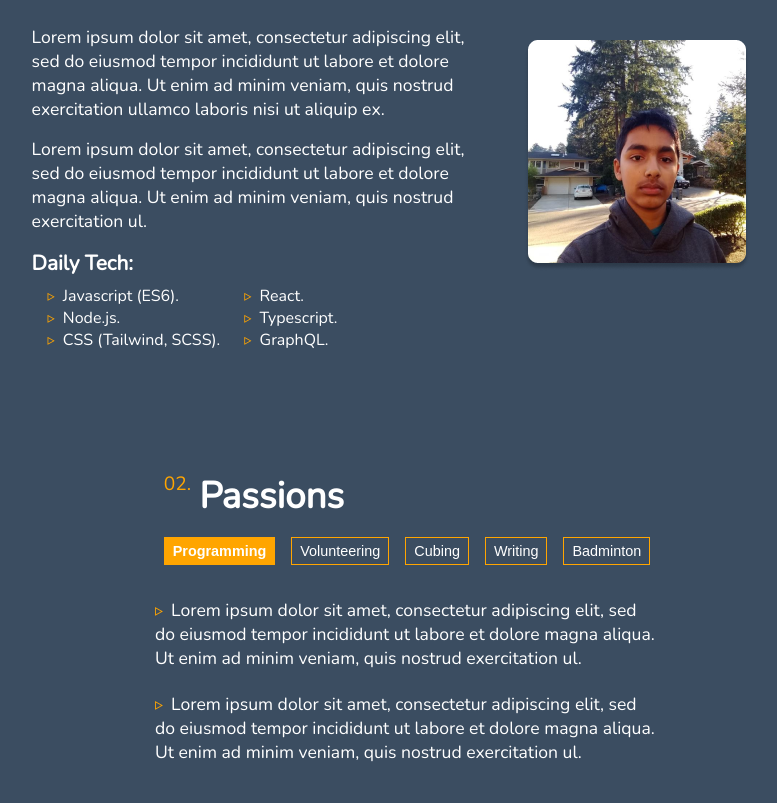
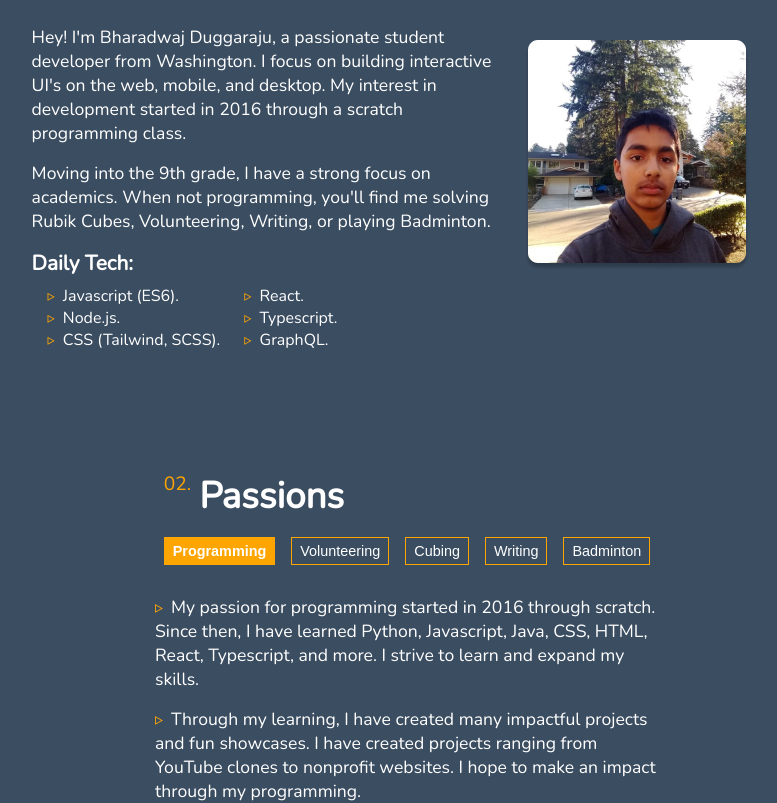
Before and after one commit to bharadx07/bharadwaj.duggaraju.com, a React (Create React App) app: page / in a window 1280 px wide. Shown: the part 940-1743 px from the top of the page, without its empty margins (233-1010 px from the left). Built offline with nearby package versions, Linux system fonts and the light colour scheme; the HTML template or start-up script is replaced by a standard one.

Commit message:
add content

```diff
--- a/src/components/About.tsx
+++ b/src/components/About.tsx
@@ -127,10 +127,10 @@ const About: React.FC = () => {
                 </AboutName>
 
                 <ContentWrapper>
-                Lorem ipsum dolor sit amet, consectetur adipiscing elit, sed do eiusmod tempor incididunt ut labore et dolore magna aliqua. Ut enim ad minim veniam, quis nostrud exercitation ullamco laboris nisi ut aliquip ex.
+                Hey! I'm Bharadwaj Duggaraju, a passionate student developer from Washington. I focus on building interactive UI's on the web, mobile,   and desktop. My interest in development started in 2016 through a scratch programming class.
                 </ContentWrapper>
                 <ContentWrapper>
-                Lorem ipsum dolor sit amet, consectetur adipiscing elit, sed do eiusmod tempor incididunt ut labore et dolore magna aliqua. Ut enim ad minim veniam, quis nostrud exercitation ul.
+                Moving into the 9th grade, I have a strong focus on academics. When not programming, you'll find me solving Rubik Cubes, Volunteering, Writing, or playing Badminton.
                 </ContentWrapper>
                 <ToolBoxText>
                     Daily Tech:             </ToolBoxText>
--- a/src/components/Contact.tsx
+++ b/src/components/Contact.tsx
@@ -68,12 +68,13 @@ const ContactText = styled.p`
 
 const Contact: React.FC = () => {
     return (
-        <ContactWrapper>
+        <ContactWrapper id="contact">
             <ContactName>
                 <sup>04.</sup>Contact
             </ContactName>
             <ContactText>
-            Lorem ipsum dolor sit amet, consectetur adipiscing elit, sed do eiusmod tempor incididunt ut labore et dolore magna aliqua. Ut enim ad minim veniam, quis nostrud exercitation ul.
+
+            Although I'm not currently looking for any new business inquiries feel free to email me. Whether you have a question or just want to say hi, I'll try my best to get back to you!
             </ContactText>
             <ContactBTN onClick={() => window.location.href="mailto:bharadwaj.duggaraju@outlook.com"}>
                 Get In Touch
--- a/src/components/Navbar.tsx
+++ b/src/components/Navbar.tsx
@@ -1,5 +1,5 @@
 import React, {useEffect} from "react"
-import styled from "styled-components";
+import styled, {keyframes} from "styled-components";
 
 const NavWrapper = styled.header`
   padding: 0 2rem;
@@ -19,6 +19,7 @@ const NavBrand = styled.div`
   border-radius: 0px;
   display: flex;
   align-items: center;
+  cursor: pointer;
 `
 
 const Nav = styled.nav`
@@ -134,7 +135,7 @@ const Navbar: React.FC = () => {
 
       return (
         <NavWrapper>
-            <NavBrand>
+            <NavBrand onClick={() => window.location.href="#"}>
               <img src="/icon-white.svg" alt="BD"/>
             </NavBrand>
             <MenuIcon className="icon ion-md-menu menuicon"></MenuIcon>
--- a/src/components/Passions.tsx
+++ b/src/components/Passions.tsx
@@ -69,7 +69,7 @@ const TopicButton = styled.button<{filled: boolean}>`
 
 const ContentWrapper = styled.p`
     color: white;
-    margin: .7rem 0;
+    margin: .5rem 0;
     font-weight: 100;
     width: 56%;
     font-size: 1.1rem;
--- a/src/components/Projects.tsx
+++ b/src/components/Projects.tsx
@@ -128,7 +128,7 @@ margin-top: 2rem;
 
 const Projects: React.FC = () => {
     return (
-        <ProjectsWrapper>
+        <ProjectsWrapper id="projects">
             <ProjectsName><sup>03.</sup>Notable Projects</ProjectsName>
             <ProjectItemsWrapper>
                 {TopProjects.map((project, ind) => {
--- a/src/components/SocialContacts.tsx
+++ b/src/components/SocialContacts.tsx
@@ -37,10 +37,7 @@ const SocialContacts = () => {
             <i className="fab fa-github" onClick={() => window.location.href="https://github.com/bharadwajduggaraju"}></i>
             <i className="fab fa-facebook" onClick={() => window.location.href="https://facebook.com/bharadwajduggaraju"}></i>
             <i className="fab fa-instagram" style={{marginBottom: "1.9rem"}} onClick={() => window.location.href="https://instagram.com/bharadwaj_duggaraju"}></i>
-            <i className="fas fa-grip-lines-vertical" style={{margin: "0"}}></i>
-            <i className="fas fa-grip-lines-vertical" style={{margin: "0"}} ></i>
-            <i className="fas fa-grip-lines-vertical" style={{margin: "0"}} ></i>
-            <i className="fas fa-grip-lines-vertical" style={{margin: "0"}} ></i>
+            {[0,1,2,3].map((_, ind: number) => (<i className="fas fa-grip-lines-vertical" style={{margin: "0"}} key={ind} onClick={() => window.location.href = "#"}></i>))}
             </Socials>
         </ContactWrapper>
     )
--- a/src/content/passions.ts
+++ b/src/content/passions.ts
@@ -1,23 +1,23 @@
 const PassionsContent = {
     Programming: [
-        "Lorem ipsum dolor sit amet, consectetur adipiscing elit, sed do eiusmod tempor incididunt ut labore et dolore magna aliqua. Ut enim ad minim veniam, quis nostrud exercitation ul.",
-        "Lorem ipsum dolor sit amet, consectetur adipiscing elit, sed do eiusmod tempor incididunt ut labore et dolore magna aliqua. Ut enim ad minim veniam, quis nostrud exercitation ul."
+        "My passion for programming started in 2016 through scratch. Since then, I have learned Python, Javascript, Java, CSS, HTML, React, Typescript, and more. I strive to learn and expand my skills.",
+        "Through my learning, I have created many impactful projects and fun showcases. I have created projects ranging from YouTube clones to nonprofit websites. I hope to make an impact through my programming."
     ],
     Volunteering: [
-        "aaLorem ipsum dolor sit amet, consectetur adipiscing elit, sed do eiusmod tempor incididunt ut labore et dolore magna aliqua. Ut enim ad minim veniam, quis nostrud exercitation ul.",
-        "Lorem ipsum dolor sit amet, consectetur adipiscing elit, sed do eiusmod tempor incididunt ut labore et dolore magna aliqua. Ut enim ad minim veniam, quis nostrud exercitation ul."
+        "Volunteering is one of my strongest pastimes as it allows me to impact the lives of others. I love helping those who need it and putting a smile on people faces, it makes my day.",
+        "Along with serving food and resources to help those, I strive to use my programming skills to help. I teach programming through RFA, work on the Jagathi Foundation NP and start Food Drives in my neighborhood."
     ],
     Cubing: [
-        "Lorem ipsum dolor sit amet, consectetur adipiscing elit, sed do eiusmod tempor incididunt ut labore et dolore magna aliqua. Ut enim ad minim veniam, quis nostrud exercitation ul.",
-        "Lorem ipsum dolor sit amet, consectetur adipiscing elit, sed do eiusmod tempor incididunt ut labore et dolore magna aliqua. Ut enim ad minim veniam, quis nostrud exercitation ul."
+        "Cubing or Speedcubing has become one of my most fun passions. It involves scrambling and solving a variety of Rubik Cubes and the fastest time possible (For me 10 seconds).",
+        "I enjoy spending time honing my skills at home, collecting different cubes, and attending cubing competitions. I have made many friends through cubing, and hope to consistently improve."
     ],
     Writing: [
-        "Lorem ipsum dolor sit amet, consectetur adipiscing elit, sed do eiusmod tempor incididunt ut labore et dolore magna aliqua. Ut enim ad minim veniam, quis nostrud exercitation ul.",
-        "Lorem ipsum dolor sit amet, consectetur adipiscing elit, sed do eiusmod tempor incididunt ut labore et dolore magna aliqua. Ut enim ad minim veniam, quis nostrud exercitation ul."
+        "Writing has become one of my passions in recent times. I used to dread writing, and any sort of writing assignment would anger me. However as 8th grade passed, I found enjoyment in writing.",
+        "Since then, I have enjoyed creative writing, writing logs, and honing my writing skills. I hope that my focus on writing will help me excel in school."
     ],
     Badminton: [
-        "Lorem ipsum dolor sit amet, consectetur adipiscing elit, sed do eiusmod tempor incididunt ut labore et dolore magna aliqua. Ut enim ad minim veniam, quis nostrud exercitation ul.",
-        "Lorem ipsum dolor sit amet, consectetur adipiscing elit, sed do eiusmod tempor incididunt ut labore et dolore magna aliqua. Ut enim ad minim veniam, quis nostrud exercitation ul."
+        "Since many of my passions involve the computer, Badminton has become a unique passion for me. It is almost like a break for me and helps me relax. I have played the sport for 5+ years but only started training 1 year ago.",
+        "I enjoy playing casually with my friends, and try-harding in games. I play both doubles and singles and hope to attend tournaments once COVID ends."
     ]
 }
 
```
Also changed, not shown: public/nameservers.txt (added).
